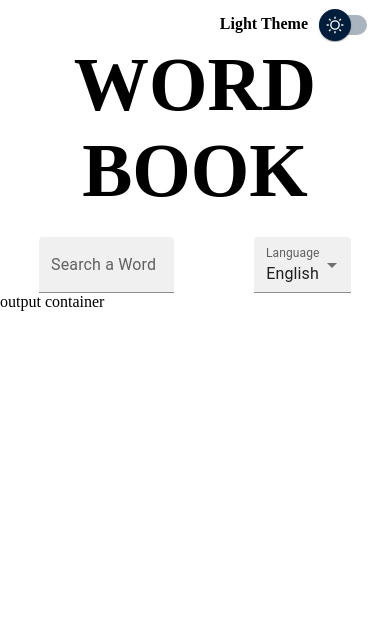
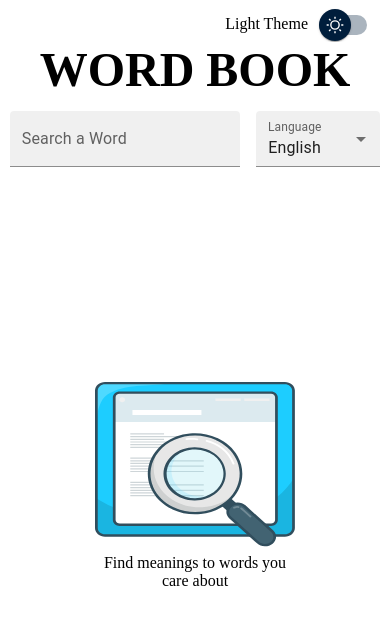
Before and after one commit to marveldev/my-dictionary, a React (Create React App) app: page / in a window 390 px wide. Shown: the top 624 px of the page. Built offline with nearby package versions, Linux system fonts and the light colour scheme.

Commit message:
add search book illustration svg

```diff
--- a/src/components/searchOutput/SearchOutput.jsx
+++ b/src/components/searchOutput/SearchOutput.jsx
@@ -1,7 +1,12 @@
+import { default as searchBookIllustration } from './searchBookIllustration.svg'
+
 const SearchOutput = () => {
   return (
     <div>
-      output container
+      <div className="search-book-illustration">
+        <img src={searchBookIllustration} alt="search book illustration"/>
+        <p>Find meanings to words you care about</p>
+      </div>
     </div>
   )
 }
--- a/src/index.css
+++ b/src/index.css
@@ -11,13 +11,14 @@ body {
 .theme-switcher {
   text-align: right;
   margin: 0.5em 1em 0;
-  font-weight: bold;
+  font-family: "Montserrat Medium", serif;
 }
 
 h1 {
   font-size: 4.7em;
   margin: 0 0 0.3em;
   text-align: center;
+  font-family: "Montserrat ExtraLight", serif;
 }
 
 .form {
@@ -35,3 +36,32 @@ h1 {
   flex: 0.35;
   text-align: left;
 }
+
+.search-book-illustration {
+  position: absolute;
+  top: 50%;
+  left: 50%;
+  transform: translate(-50%, -30%);
+  text-align: center;
+}
+
+.search-book-illustration p {
+  margin: 0;
+}
+
+@media screen and (max-width: 628px) {
+  h1 {
+    font-size: 3em;
+  }
+
+  .form {
+    gap: 1em;
+    width: 95%;
+  }
+}
+
+@media screen and (max-width: 355px) {
+  h1 {
+    font-size: 2em;
+  }
+}
```
Also changed, not shown: src/components/searchOutput/searchBookIllustration.svg (added).
